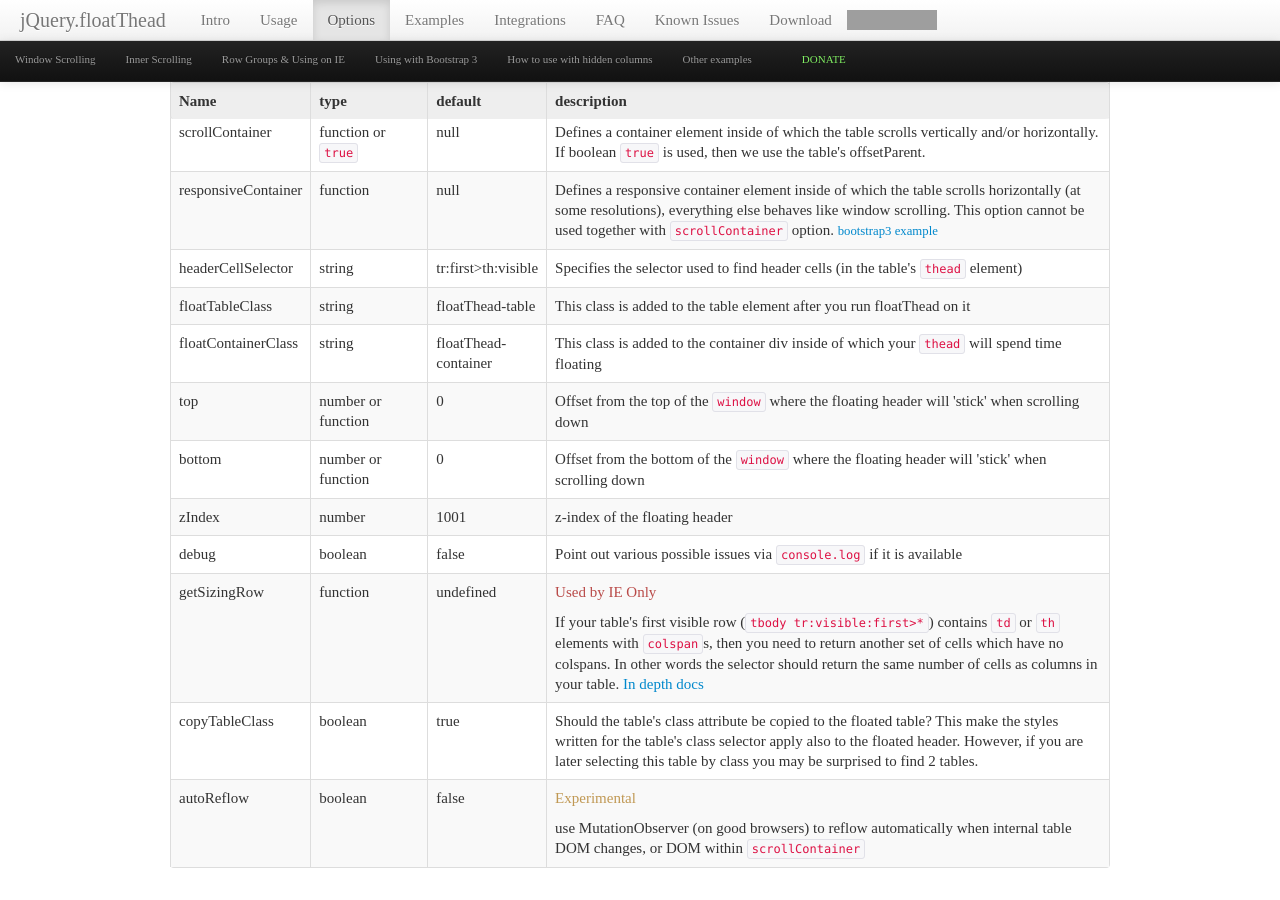
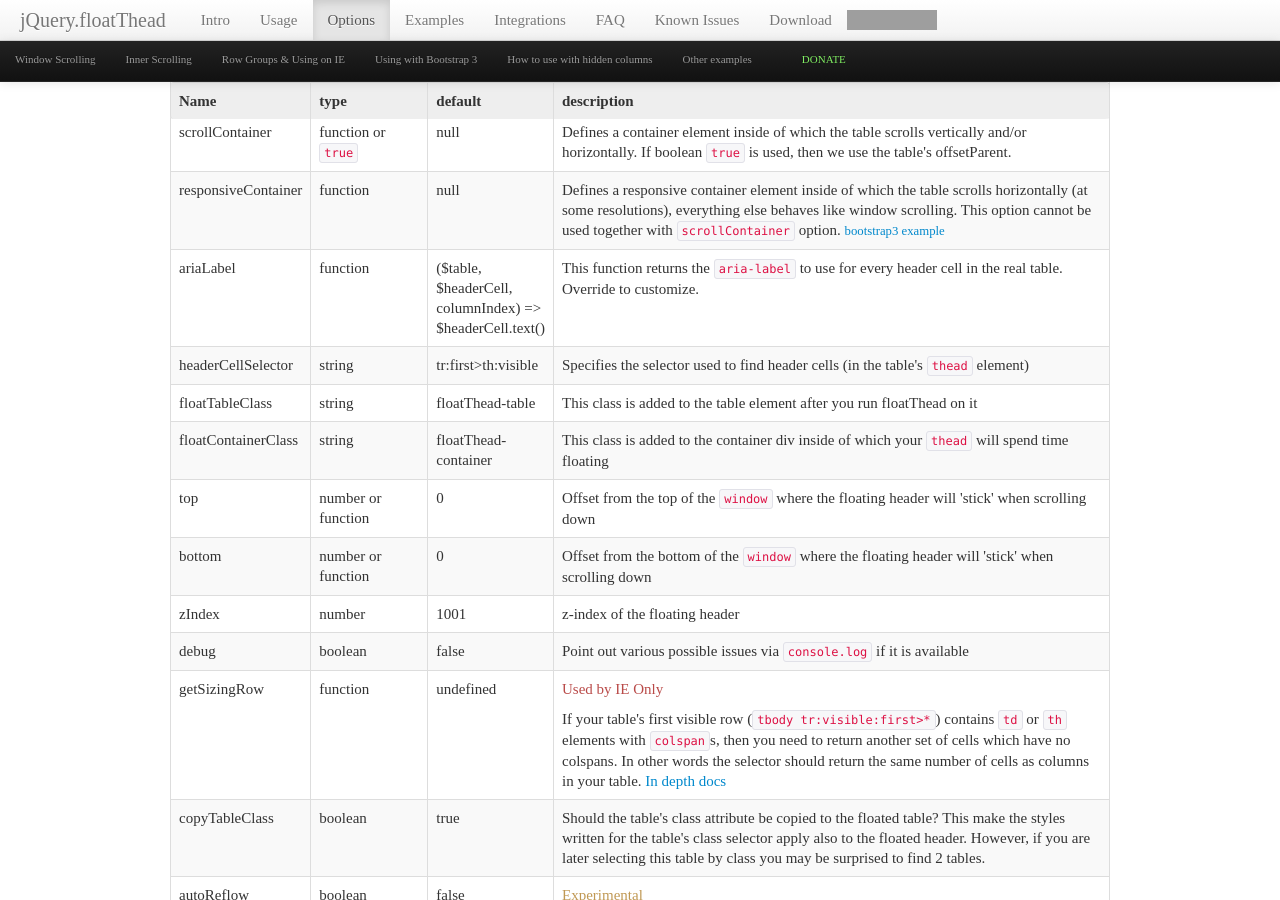
Before and after one commit to mkoryak/floatThead, a Jekyll site: the page built from index.html, in a window 1280 px wide and 900 px high, scrolled down 1987 px. Built offline with Jekyll 4.4.1, drawn with Linux system fonts in a browser that asks for light colours; nearby versions of some CDN libraries; some web fonts are replaced; Markdown is read by kramdown in place of the engine named in the settings; comment, search, counter and statistics services are not loaded; grey boxes are pictures that could not be loaded.

Commit message:
add ariaLabel docs.

```diff
--- a/index.html
+++ b/index.html
@@ -168,6 +168,11 @@
                 <td>function</td>
                 <td>null</td>
                 <td>Defines a responsive container element inside of which the table scrolls horizontally (at some resolutions), everything else behaves like window scrolling. This option cannot be used together with <code>scrollContainer</code> option. <small><a href="{{ site.base_url }}/examples/bootstrap3/">bootstrap3 example</a></small></td>
+            </tr><tr>
+                <td>ariaLabel</td>
+                <td>function</td>
+                <td>($table, $headerCell, columnIndex) => $headerCell.text()</td>
+                <td>This function returns the <code>aria-label</code> to use for every header cell in the real table. Override to customize.</td>
             </tr><tr>
                 <td>headerCellSelector</td>
                 <td>string</td>
```
